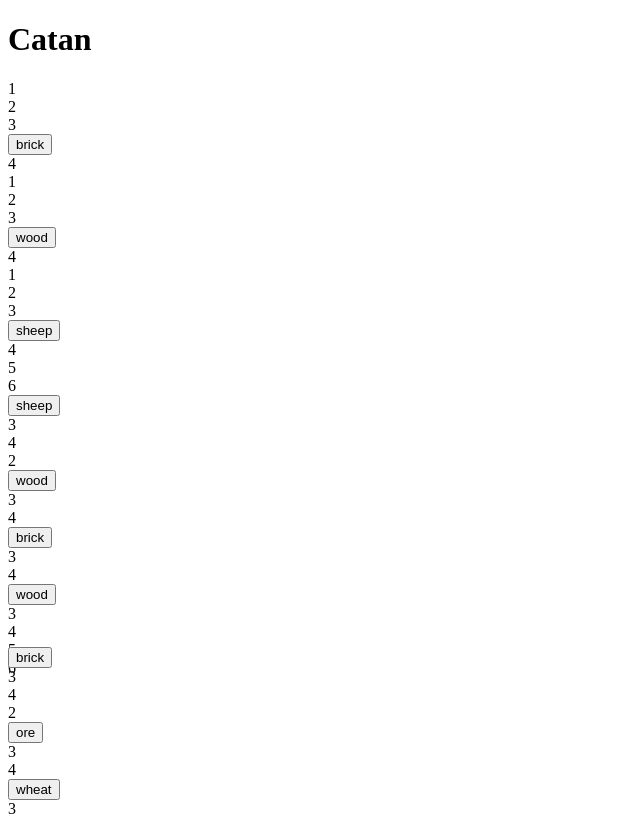
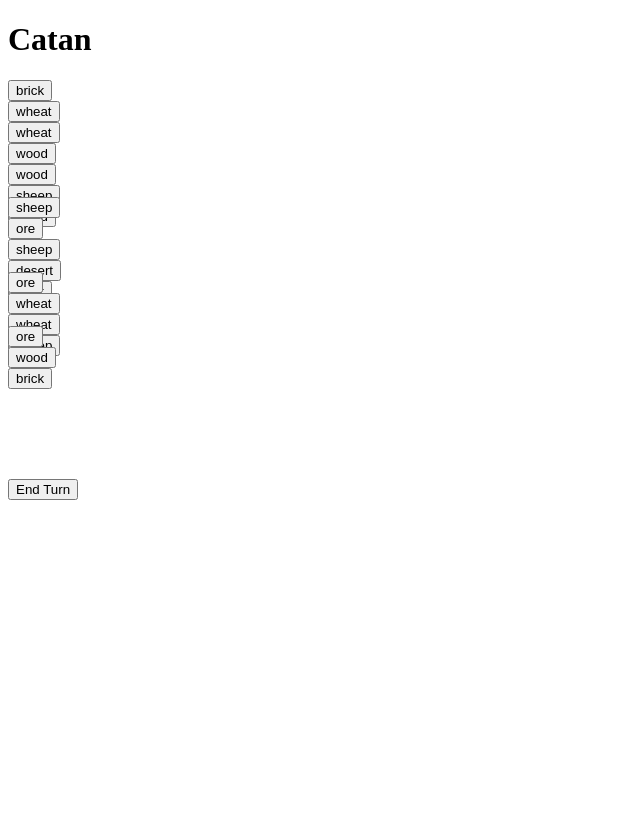
Before and after one commit to evankatz14/catan, a React app: page / in a window 1280 px wide. Shown: the top 816 px of the page, without its empty margins (0-640 px from the left). Built offline with nearby package versions, Linux system fonts and the light colour scheme; the HTML template or start-up script is replaced by a standard one.

Commit message:
click events and end turn

```diff
--- a/src/components/App.jsx
+++ b/src/components/App.jsx
@@ -1,136 +1,20 @@
-import React, { useState, useEffect } from 'react';
-import FirstRowHex from './FirstRowHex.jsx';
-import OtherRowHex from './OtherRowHex.jsx';
-import hexResources from '../hexResources.js';
+import React, { useState } from 'react';
+import Board from './Board.jsx';
 
 export default function App() {
-  const [resources, setResources] = useState(shuffle(hexResources))
-  const [firstRowLength, setFirstRowLength] = useState(3);
-  const [firstRow, setFirstRow] = useState([]);
-  const [secondRow, setSecondRow] = useState([]);
-  const [thirdRow, setThirdRow] = useState([]);
-  const [fourthRow, setFourthRow] = useState([]);
-  const [fifthRow, setFifthRow] = useState([]);
-  //define hex value types
-  function shuffle(array) {
-    for (let i = array.length - 1; i > 0; i--) {
-      let j = Math.floor(Math.random() * (i + 1));
-      [array[i], array[j]] = [array[j], array[i]];
-    }
-    return array
+  const [currentPlayer, setCurrentPlayer] = useState('red');
+  const [playerPool, setPlayerPool] = useState(['red', 'blue', 'green', 'brown'])
+  const nextTurn = () => {
+    const currentIndex = playerPool.indexOf(currentPlayer);
+    console.log('currentIndex', currentIndex)
+    setCurrentPlayer(playerPool[(currentIndex + 1) % playerPool.length])
   }
-
-  function buildHexRow(currentPosition, firstRowLength, currentRow, resources, isTopHalf = false) {
-    const rowLength = firstRowLength + currentRow;
-    const start = currentPosition;
-    const end = currentPosition + rowLength;
-
-    const result = resources.slice(start, end).map((resource, index) => {
-      const first = index === 0;
-      const last = index === (rowLength - 1);
-      let space = {
-        position: currentPosition,
-        resource,
-        adjacent: {
-          tr: null,
-          tl: null,
-          l: first ? null : resources[currentPosition - 1],
-          bl: isTopHalf ? resources[currentPosition + rowLength] : resources[currentPosition + rowLength - 1],
-          br: isTopHalf ? resources[currentPosition + rowLength + 1] : resources[currentPosition + rowLength],
-          r: last ? null : resources[currentPosition + 1],
-        },
-        first,
-        last,
-      }
-      if (first && !isTopHalf) {
-        space.adjacent.bl = null;
-      }
-
-      if (last && !isTopHalf) {
-        space.adjacent.br = null;
-      }
-      currentPosition++;
-      return space;
-    })
-    return result;
-  }
-  useEffect(() => {
-    setFirstRow(buildHexRow(0, firstRowLength, 0, resources, true));
-    setSecondRow(buildHexRow(3, firstRowLength, 1, resources, true));
-    setThirdRow(buildHexRow(7, firstRowLength, 2, resources));
-    setFourthRow(buildHexRow(12, firstRowLength, 1, resources));
-    setFifthRow(buildHexRow(16, firstRowLength, 0, resources));
-  }, [])
-
   return (
     <>
-      <h1>Catan</h1>
-      {firstRow && (
-        <div className="board">
-          <div className="row" >
-            {firstRow.map((hex) => (
-              <FirstRowHex
-                key={hex.position}
-                position={hex.position}
-                resource={hex.resource}
-                adjacent={hex.adjacent}
-                first={hex.first}
-                last={hex.last}
-              />
-            ))}
-          </div>
-          <div className="row" >
-            {secondRow.map((hex) => (
-              <OtherRowHex
-                key={hex.position}
-                position={hex.position}
-                resource={hex.resource}
-                adjacent={hex.adjacent}
-                first={hex.first}
-                last={hex.last}
-                isTopHalf={true}
-              />
-            ))}
-          </div>
-          <div className="row" style={{transform: 'translate(0px, -30px)', zIndex: '80'}}>
-            {thirdRow.map((hex) => (
-              <OtherRowHex
-                key={hex.position}
-                position={hex.position}
-                resource={hex.resource}
-                adjacent={hex.adjacent}
-                first={hex.first}
-                last={hex.last}
-                isTopHalf={true}
-              />
-            ))}
-          </div>
-          <div className="row" style={{transform: 'translate(0px, -60px)', zIndex: '70'}}>
-            {fourthRow.map((hex) => (
-              <OtherRowHex
-                key={hex.position}
-                position={hex.position}
-                resource={hex.resource}
-                adjacent={hex.adjacent}
-                first={hex.first}
-                last={hex.last}
-              />
-            ))}
-          </div>
-          <div className="row" style={{transform: 'translate(0px, -90px)', zIndex: '60'}}>
-            {fifthRow.map((hex) => (
-              <OtherRowHex
-                key={hex.position}
-                position={hex.position}
-                resource={hex.resource}
-                adjacent={hex.adjacent}
-                first={hex.first}
-                last={hex.last}
-              />
-            ))}
-          </div>
-        </div>
-      )}
+      <Board currentPlayer={currentPlayer} />
+      <button onClick={nextTurn}>
+        End Turn
+      </button>
     </>
   )
 }
--- /dev/null
+++ b/src/components/Board.jsx
@@ -0,0 +1,142 @@
+import React, { useState, useEffect } from 'react';
+import FirstRowHex from './FirstRowHex.jsx';
+import OtherRowHex from './OtherRowHex.jsx';
+import hexResources from '../hexResources.js';
+
+export default function Board({currentPlayer}) {
+  const [resources, setResources] = useState(shuffle(hexResources))
+  const [firstRowLength, setFirstRowLength] = useState(3);
+  const [firstRow, setFirstRow] = useState([]);
+  const [secondRow, setSecondRow] = useState([]);
+  const [thirdRow, setThirdRow] = useState([]);
+  const [fourthRow, setFourthRow] = useState([]);
+  const [fifthRow, setFifthRow] = useState([]);
+
+  //define hex value types
+  function shuffle(array) {
+    for (let i = array.length - 1; i > 0; i--) {
+      let j = Math.floor(Math.random() * (i + 1));
+      [array[i], array[j]] = [array[j], array[i]];
+    }
+    return array
+  }
+
+  function buildHexRow(currentPosition, firstRowLength, currentRow, resources, isTopHalf = false) {
+    const rowLength = firstRowLength + currentRow;
+    const start = currentPosition;
+    const end = currentPosition + rowLength;
+
+    const result = resources.slice(start, end).map((resource, index) => {
+      const first = index === 0;
+      const last = index === (rowLength - 1);
+      let space = {
+        position: currentPosition,
+        resource,
+        adjacent: {
+          tr: null,
+          tl: null,
+          l: first ? null : resources[currentPosition - 1],
+          bl: isTopHalf ? resources[currentPosition + rowLength] : resources[currentPosition + rowLength - 1],
+          br: isTopHalf ? resources[currentPosition + rowLength + 1] : resources[currentPosition + rowLength],
+          r: last ? null : resources[currentPosition + 1],
+        },
+        first,
+        last,
+      }
+      if (first && !isTopHalf) {
+        space.adjacent.bl = null;
+      }
+
+      if (last && !isTopHalf) {
+        space.adjacent.br = null;
+      }
+      currentPosition++;
+      return space;
+    })
+    return result;
+  }
+  useEffect(() => {
+    setFirstRow(buildHexRow(0, firstRowLength, 0, resources, true));
+    setSecondRow(buildHexRow(3, firstRowLength, 1, resources, true));
+    setThirdRow(buildHexRow(7, firstRowLength, 2, resources));
+    setFourthRow(buildHexRow(12, firstRowLength, 1, resources));
+    setFifthRow(buildHexRow(16, firstRowLength, 0, resources));
+  }, [])
+
+  return (
+    <>
+      <h1>Catan</h1>
+      {firstRow && (
+        <div className="board">
+          <div className="row" >
+            {firstRow.map((hex) => (
+              <FirstRowHex
+                key={hex.position}
+                position={hex.position}
+                resource={hex.resource}
+                adjacent={hex.adjacent}
+                first={hex.first}
+                last={hex.last}
+                currentPlayer={currentPlayer}
+              />
+            ))}
+          </div>
+          <div className="row" >
+            {secondRow.map((hex) => (
+              <OtherRowHex
+                key={hex.position}
+                position={hex.position}
+                resource={hex.resource}
+                adjacent={hex.adjacent}
+                first={hex.first}
+                last={hex.last}
+                isTopHalf={true}
+                currentPlayer={currentPlayer}
+              />
+            ))}
+          </div>
+          <div className="row" style={{transform: 'translate(0px, -30px)', zIndex: '80'}}>
+            {thirdRow.map((hex) => (
+              <OtherRowHex
+                key={hex.position}
+                position={hex.position}
+                resource={hex.resource}
+                adjacent={hex.adjacent}
+                first={hex.first}
+                last={hex.last}
+                isTopHalf={true}
+                currentPlayer={currentPlayer}
+              />
+            ))}
+          </div>
+          <div className="row" style={{transform: 'translate(0px, -60px)', zIndex: '70'}}>
+            {fourthRow.map((hex) => (
+              <OtherRowHex
+                key={hex.position}
+                position={hex.position}
+                resource={hex.resource}
+                adjacent={hex.adjacent}
+                first={hex.first}
+                last={hex.last}
+                currentPlayer={currentPlayer}
+              />
+            ))}
+          </div>
+          <div className="row" style={{transform: 'translate(0px, -90px)', zIndex: '60'}}>
+            {fifthRow.map((hex) => (
+              <OtherRowHex
+                key={hex.position}
+                position={hex.position}
+                resource={hex.resource}
+                adjacent={hex.adjacent}
+                first={hex.first}
+                last={hex.last}
+                currentPlayer={currentPlayer}
+              />
+            ))}
+          </div>
+        </div>
+      )}
+    </>
+  )
+}
--- a/src/components/FirstRowHex.jsx
+++ b/src/components/FirstRowHex.jsx
@@ -9,7 +9,7 @@
 const nodeStyle5 = {left: '92px', top: '-175px'}
 const nodeStyle6 = {left: '92px', top: '-265px'}
 
-export default function FirstRowHex({resource, adjacent, position, last}) {
+export default function FirstRowHex({resource, adjacent, position, last, currentPlayer}) {
   const nodes = [];
   for (let i = 0; i < 6; i++) {
     let currentNode = [resource]
@@ -25,23 +25,23 @@
   }
   return (
     <div className="full-hex">
-      <Node index={1} resources={nodes[0]} style={nodeStyle1}/>
-      <Node index={2} resources={nodes[1]} style={nodeStyle2}/>
-      <Node index={3} resources={nodes[2]} style={nodeStyle3}/>
+      <Node currentPlayer={currentPlayer} index={1} resources={nodes[0]} style={nodeStyle1}/>
+      <Node currentPlayer={currentPlayer} index={2} resources={nodes[1]} style={nodeStyle2}/>
+      <Node currentPlayer={currentPlayer} index={3} resources={nodes[2]} style={nodeStyle3}/>
       <button className="hex" style={{top: '-60px'}}>
         {resource}
       </button>
-      <Node index={4} resources={nodes[3]} style={nodeStyle4}/>
-      <Road style={{top: '-195px', left: '2px', transform: 'rotate(-34deg)'}}/>
-      <Road style={{top: '-155px', left: '-25px', transform: 'rotate(90deg)'}}/>
-      <Road style={{top: '-116px', left: '2px', transform: 'rotate(32deg)'}}/>
-      <Road style={{top: '-225px', left: '62px', transform: 'rotate(34deg)'}}/>
-      <Road style={{top: '-137px', left: '61px', transform: 'rotate(-32deg)'}}/>
+      <Node currentPlayer={currentPlayer} index={4} resources={nodes[3]} style={nodeStyle4}/>
+      <Road currentPlayer={currentPlayer} style={{top: '-195px', left: '2px', transform: 'rotate(-34deg)'}}/>
+      <Road currentPlayer={currentPlayer} style={{top: '-155px', left: '-25px', transform: 'rotate(90deg)'}}/>
+      <Road currentPlayer={currentPlayer} style={{top: '-116px', left: '2px', transform: 'rotate(32deg)'}}/>
+      <Road currentPlayer={currentPlayer} style={{top: '-225px', left: '62px', transform: 'rotate(34deg)'}}/>
+      <Road currentPlayer={currentPlayer} style={{top: '-137px', left: '61px', transform: 'rotate(-32deg)'}}/>
       {last && (
         <>
-          <Node index={5} resources={nodes[4]} style={nodeStyle5}/>
-          <Node index={6} resources={nodes[5]} style={nodeStyle6}/>
-          <Road style={{top: '-255px', left: '89px', transform: 'rotate(90deg)'}}/>
+          <Node currentPlayer={currentPlayer} index={5} resources={nodes[4]} style={nodeStyle5}/>
+          <Node currentPlayer={currentPlayer} index={6} resources={nodes[5]} style={nodeStyle6}/>
+          <Road currentPlayer={currentPlayer} style={{top: '-255px', left: '89px', transform: 'rotate(90deg)'}}/>
         </>
       )}
     </div>
--- a/src/components/Node.jsx
+++ b/src/components/Node.jsx
@@ -1,11 +1,14 @@
 import React, { useState } from 'react';
 
-export default function Node({index, resources, style}) {
+export default function Node({index, resources, style, currentPlayer}) {
+  const [color, setColor] = useState('white')
   const handleNodeClick = () =>{
     console.log('resources', resources)
+    console.log('currentPlayer', currentPlayer)
+    setColor(currentPlayer);
   }
 
   return (
-    <div className="node" style={style} onClick={handleNodeClick}>{index}</div>
+    <div className="node" style={{...style, backgroundColor: `${color}`}} onClick={handleNodeClick}></div>
   )
 }
--- a/src/components/OtherRowHex.jsx
+++ b/src/components/OtherRowHex.jsx
@@ -8,7 +8,7 @@
 const style4 = {left: '92px', top: '-227px'}
 const style5 = {left: '-22px', top: '-186px'}
 
-export default function OtherRowHex({resource, adjacent, position, first, last, isTopHalf}) {
+export default function OtherRowHex({resource, adjacent, position, first, last, isTopHalf, currentPlayer}) {
   const nodes = [];
   for (let i = 1; i < 6; i++) {
     let currentNode = [resource]
@@ -27,25 +27,25 @@
       <button className="hex" >
         {resource}
       </button>
-      <Node index={3} resources={nodes[1]} style={style1}/>
-      <Node index={4} resources={nodes[2]} style={style2}/>
-      <Road style={{top: '-115px', left: '-25px', transform: 'rotate(90deg)'}}/>
-      <Road style={{top: '-76px', left: '3px', transform: 'rotate(32deg)'}}/>
-      <Road style={{top: '-86px', left: '61px', transform: 'rotate(-32deg)'}}/>
+      <Node currentPlayer={currentPlayer} index={3} resources={nodes[1]} style={style1}/>
+      <Node currentPlayer={currentPlayer} index={4} resources={nodes[2]} style={style2}/>
+      <Road currentPlayer={currentPlayer} style={{top: '-115px', left: '-25px', transform: 'rotate(90deg)'}}/>
+      <Road currentPlayer={currentPlayer} style={{top: '-76px', left: '3px', transform: 'rotate(32deg)'}}/>
+      <Road currentPlayer={currentPlayer} style={{top: '-86px', left: '61px', transform: 'rotate(-32deg)'}}/>
       {first && isTopHalf &&(
         <>
-          <Node index={2} resources={nodes[0]} style={style5}/>
-          <Road style={{top: '-224px', left: '3px', transform: 'rotate(-32deg)'}}/>
+          <Node currentPlayer={currentPlayer} index={2} resources={nodes[0]} style={style5}/>
+          <Road currentPlayer={currentPlayer} style={{top: '-224px', left: '3px', transform: 'rotate(-32deg)'}}/>
         </>
       )}
       {last && (
         <>
-          <Node index={5} resources={nodes[3]} style={style3}/>
-          <Road style={{top: '-175px', left: '89px', transform: 'rotate(90deg)'}}/>
+          <Node currentPlayer={currentPlayer} index={5} resources={nodes[3]} style={style3}/>
+          <Road currentPlayer={currentPlayer} style={{top: '-175px', left: '89px', transform: 'rotate(90deg)'}}/>
           {isTopHalf && (
             <>
-              <Node index={6} resources={nodes[4]} style={style4}/>
-              <Road style={{top: '-263px', left: '61px', transform: 'rotate(32deg)'}}/>
+              <Node currentPlayer={currentPlayer} index={6} resources={nodes[4]} style={style4}/>
+              <Road currentPlayer={currentPlayer} style={{top: '-263px', left: '61px', transform: 'rotate(32deg)'}}/>
             </>
           )}
         </>
--- a/src/components/Road.jsx
+++ b/src/components/Road.jsx
@@ -1,7 +1,11 @@
-import React from 'react';
+import React, { useState } from 'react';
 
-export default function Road({style}) {
-   return (
-     <div className="road" style={style}></div>
-   )
+export default function Road({style, currentPlayer}) {
+  const [color, setColor] = useState('white')
+  const handleRoadClick = () => {
+    setColor(currentPlayer)
+  }
+  return (
+    <div className="road" style={{...style, backgroundColor: `${color}`}} onClick={handleRoadClick}></div>
+  )
 }
```
Also changed, not shown: src/components/Actions.jsx (added, +7 -0 lines).
